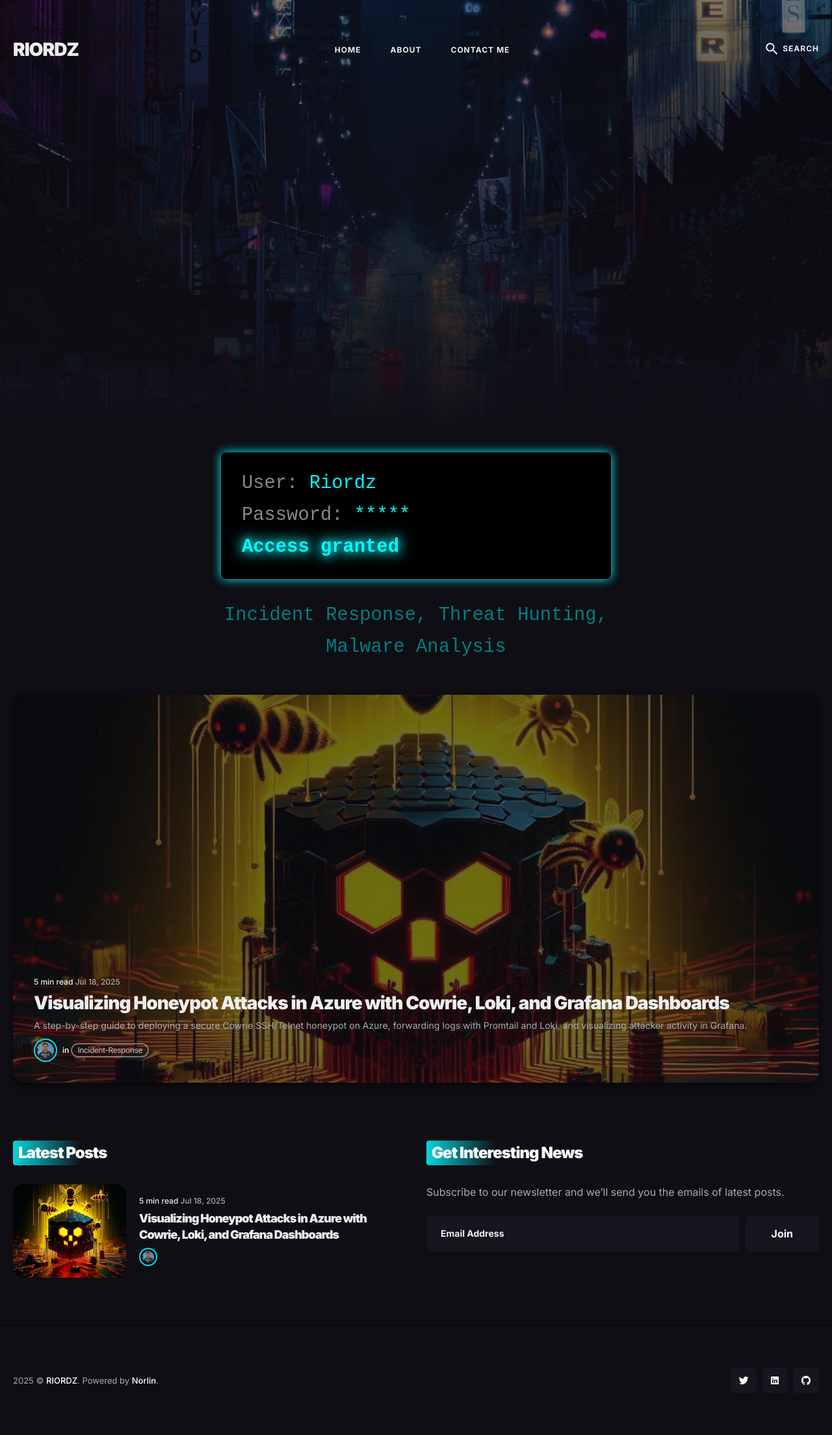
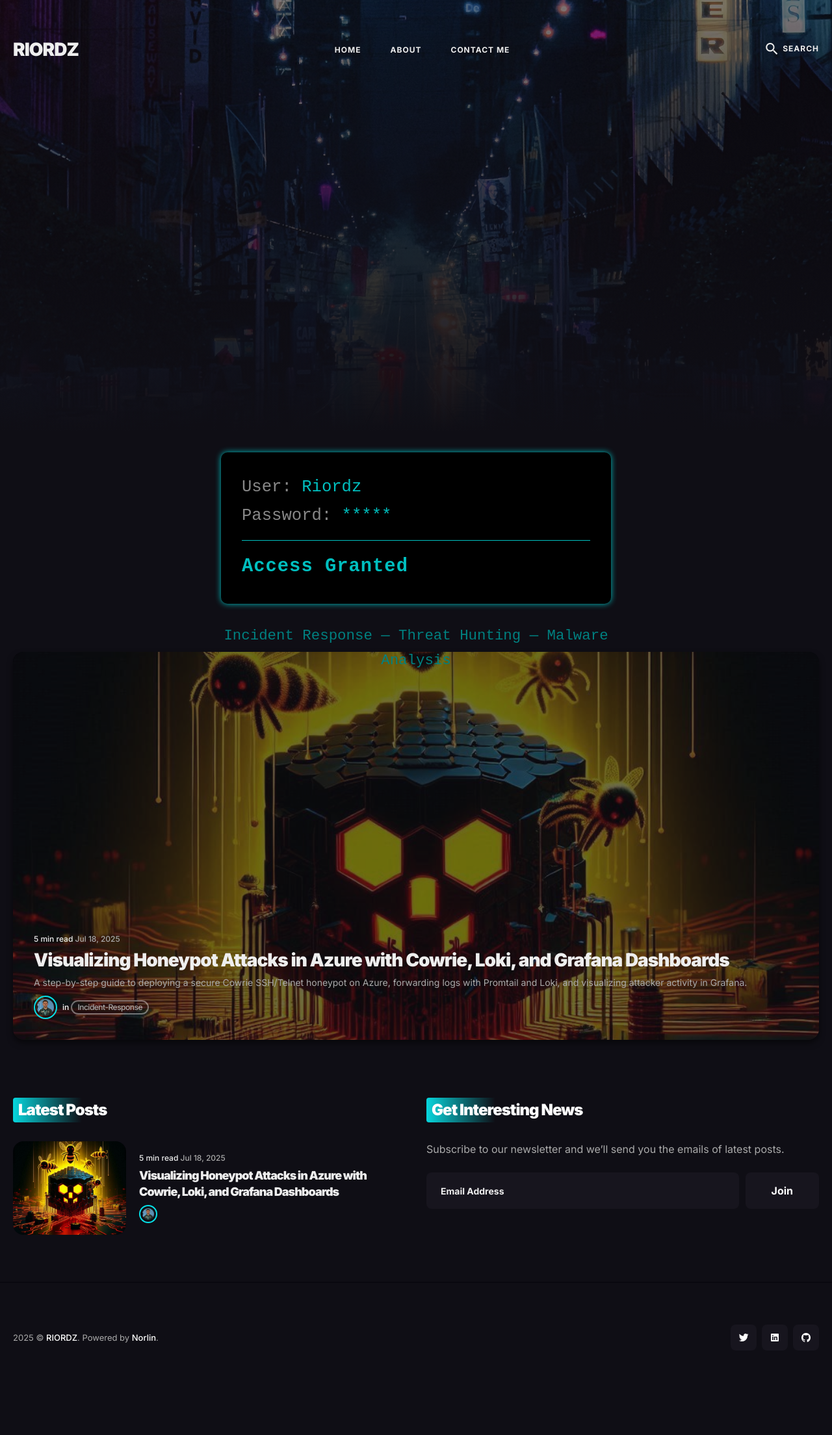
Before and after one commit to Riordz/Riordz.github.io, a Jekyll site: the page built from index.html, in a window 1280 px wide. Shown: the whole page at 65% size. Built offline with Jekyll 4.4.1, drawn with Linux system fonts in a browser that asks for light colours; nearby versions of some CDN libraries; the list of posts is cut into pages by our own code; after the commit the page ends 2142 px from its top, so only the background shows below that.

Commit message:
Edits to Post Again

```diff
--- a/index.html
+++ b/index.html
@@ -2,7 +2,7 @@
 layout: default
 ---
 
-<!-- begin hero -->
+<!-- Hero Section -->
 {% if site.hero.image %}
 <section class="hero">
   <div class="hero__inner">
@@ -25,22 +25,125 @@
   </div>
 </section>
 {% endif %}
-<!-- end hero -->
 
-<!-- FEATURED POSTS - keep margin below it -->
-<div class="featured-posts-container" style="margin-top: 1rem; margin-bottom: 4rem; position: relative; z-index: 1;">
-  {% include featured-posts.html %}
-</div>
-
-<!-- TERMINAL LOGIN ANIMATION BELOW FEATURED POSTS -->
-<section id="terminal-login" style="max-width: 600px; margin: -2rem auto 3rem auto; position: relative; z-index: 0;">
+<!-- Terminal Login Simulation -->
+<section id="terminal-login">
   <pre id="matrix-terminal"></pre>
-  <div id="specialties" style="display:none; margin-top: 2rem; font-family: 'Courier New', monospace; font-size: 1.8rem; color: #008080; text-align: center; animation: pulse 2.5s infinite ease-in-out;">
-    Incident Response, Threat Hunting, Malware Analysis
-  </div>
+  <div id="specialties">Incident Response — Threat Hunting — Malware Analysis</div>
 </section>
 
-<!-- BLOG POSTS -->
+<style>
+  #terminal-login {
+    max-width: 600px;
+    margin: 2rem auto -2rem auto;
+    padding: 0;
+    position: relative;
+    z-index: 2;
+  }
+
+  #matrix-terminal {
+    font-family: 'Courier New', Courier, monospace;
+    font-size: 1.6rem;
+    background-color: #000;
+    color: #00bfbf;
+    padding: 2rem;
+    border-radius: 10px;
+    box-shadow: 0 0 10px #00bfbf;
+    min-height: 6rem;
+    white-space: pre-wrap;
+  }
+
+  .prompt-label {
+    color: #888;
+  }
+
+  .user-input {
+    color: #00bfbf;
+  }
+
+  .access-granted {
+    color: #00bfbf;
+    font-weight: bold;
+    border-top: 1px solid #00bfbf;
+    padding-top: 1rem;
+    margin-top: 1rem;
+    font-size: 1.8rem;
+    letter-spacing: 1px;
+  }
+
+  #specialties {
+    display: none;
+    margin-top: 1.5rem;
+    font-family: 'Courier New', monospace;
+    font-size: 1.4rem;
+    color: #008080;
+    text-align: center;
+  }
+</style>
+
+<script>
+  const terminal = document.getElementById("matrix-terminal");
+  const specialties = document.getElementById("specialties");
+
+  const lines = [
+    { label: "User: ", value: "Riordz", colorClass: "user-input" },
+    { label: "Password: ", value: "*****", colorClass: "user-input" }
+  ];
+
+  const accessGrantedText = "Access Granted";
+  const typingSpeed = 300; // ~25 words per minute
+  let lineIndex = 0;
+
+  function startLoginAnimation() {
+    terminal.innerHTML = "";
+
+    function typeLine() {
+      if (lineIndex < lines.length) {
+        const line = lines[lineIndex];
+        const lineDiv = document.createElement("div");
+
+        const labelSpan = document.createElement("span");
+        labelSpan.className = "prompt-label";
+        labelSpan.textContent = line.label;
+        lineDiv.appendChild(labelSpan);
+        terminal.appendChild(lineDiv);
+
+        let charPos = 0;
+
+        function typeChar() {
+          if (charPos < line.value.length) {
+            const charSpan = document.createElement("span");
+            charSpan.className = line.colorClass;
+            charSpan.textContent = line.value.charAt(charPos);
+            lineDiv.appendChild(charSpan);
+            charPos++;
+            setTimeout(typeChar, typingSpeed);
+          } else {
+            lineIndex++;
+            setTimeout(typeLine, typingSpeed);
+          }
+        }
+
+        typeChar();
+      } else {
+        const grantedDiv = document.createElement("div");
+        grantedDiv.className = "access-granted";
+        grantedDiv.textContent = accessGrantedText;
+        terminal.appendChild(grantedDiv);
+        specialties.style.display = "block";
+      }
+    }
+
+    typeLine();
+  }
+
+  startLoginAnimation();
+</script>
+
+<!-- Featured Posts -->
+{% include featured-posts.html %}
+
+<!-- Post Grid -->
 <div class="container">
   <div class="row">
     <div class="col col-12">
@@ -58,110 +161,3 @@
 </div>
 
 {% include pagination.html %}
-
-<style>
-  /* Terminal styles */
-  #matrix-terminal {
-    font-family: 'Courier New', Courier, monospace;
-    font-size: 1.8rem;
-    background-color: #000000;
-    color: #00FFFF; /* teal blue */
-    padding: 1.5rem 2rem;
-    border-radius: 8px;
-    box-shadow: 0 0 15px #00ffff;
-    min-height: 7rem;
-    white-space: pre-wrap;
-    overflow-wrap: break-word;
-    position: relative;
-  }
-  .prompt-label {
-    color: #888888; /* grey for prompt */
-  }
-  .user-input {
-    color: #00FFFF; /* teal for input */
-  }
-  .access-granted {
-    color: #00FFFF;
-    font-weight: bold;
-    animation: glow 1.5s ease-in-out infinite alternate;
-  }
-  @keyframes pulse {
-    0%, 100% {
-      opacity: 1;
-      letter-spacing: normal;
-    }
-    50% {
-      opacity: 0.7;
-      letter-spacing: 0.1em;
-    }
-  }
-  @keyframes glow {
-    0% {
-      text-shadow: 0 0 5px #00FFFF, 0 0 10px #00CCCC, 0 0 20px #00AAAA;
-    }
-    100% {
-      text-shadow: 0 0 20px #00FFFF, 0 0 30px #00CCCC, 0 0 40px #00AAAA;
-    }
-  }
-</style>
-
-<script>
-  const terminal = document.getElementById("matrix-terminal");
-  const specialties = document.getElementById("specialties");
-
-  const lines = [
-    { label: "User: ", value: "Riordz", colorClass: "user-input" },
-    { label: "Password: ", value: "*****", colorClass: "user-input" }
-  ];
-
-  const accessGrantedText = "Access granted";
-  let lineIndex = 0;
-  let typingSpeed = 25;  // faster typing
-
-  function clearAndType() {
-    terminal.innerHTML = ""; // clear
-
-    function typeNextLine() {
-      if (lineIndex < lines.length) {
-        const line = lines[lineIndex];
-        const lineDiv = document.createElement("div");
-
-        const labelSpan = document.createElement("span");
-        labelSpan.className = "prompt-label";
-        labelSpan.textContent = line.label;
-        lineDiv.appendChild(labelSpan);
-
-        terminal.appendChild(lineDiv);
-
-        let charPos = 0;
-
-        function typeChar() {
-          if (charPos < line.value.length) {
-            const charSpan = document.createElement("span");
-            charSpan.className = "user-input";
-            charSpan.textContent = line.value.charAt(charPos);
-            lineDiv.appendChild(charSpan);
-            charPos++;
-            setTimeout(typeChar, typingSpeed);
-          } else {
-            lineIndex++;
-            setTimeout(typeNextLine, typingSpeed);
-          }
-        }
-        typeChar();
-      } else {
-        // Show access granted
-        const grantedDiv = document.createElement("div");
-        grantedDiv.className = "access-granted";
-        grantedDiv.textContent = accessGrantedText;
-        terminal.appendChild(grantedDiv);
-
-        specialties.style.display = "block";
-      }
-    }
-    lineIndex = 0;
-    typeNextLine();
-  }
-
-  clearAndType();
-</script>
```
